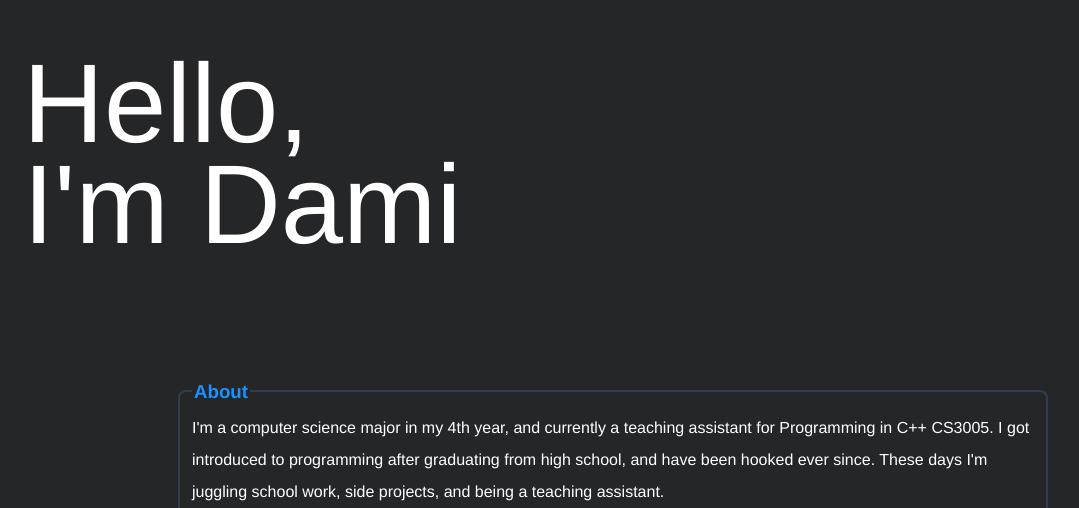
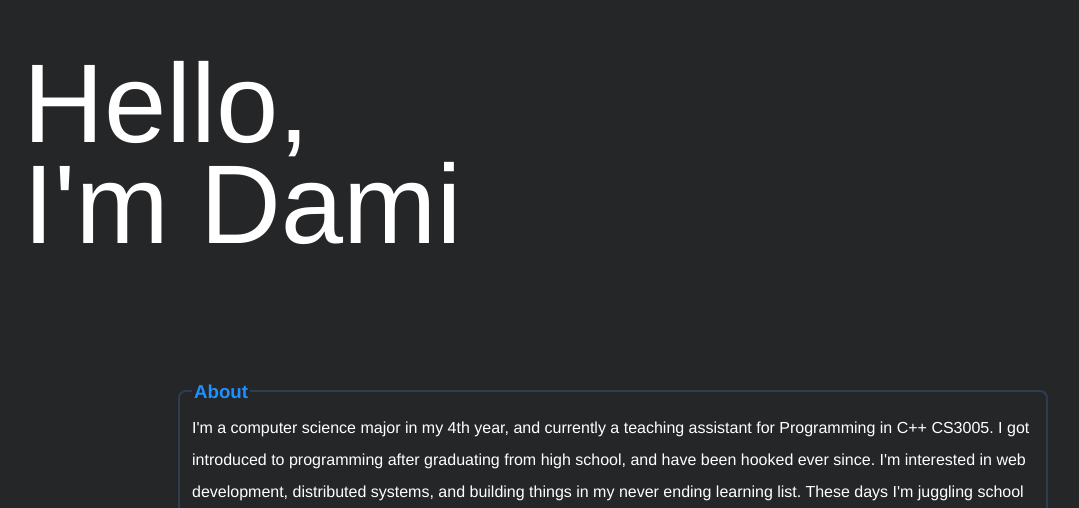
Before and after one commit to Obayanju/my-portfolio, a Vue app: page / in a window 1280 px wide. Shown: the part 444-952 px from the top of the page, without its empty margins (27-1106 px from the left). Built offline with nearby package versions, Linux system fonts and the light colour scheme.

Commit message:
Project title highlights on hover

```diff
--- a/src/App.vue
+++ b/src/App.vue
@@ -39,7 +39,9 @@ export default {
           body: `I'm a computer science major in my 4th year,
           and currently a teaching assistant for Programming
           in C++ CS3005. I got introduced to programming after graduating from high
-          school, and have been hooked ever since. These days I'm juggling school work,
+          school, and have been hooked ever since. I'm interested in web development,
+          distributed systems, and building things in my never ending learning list.
+          These days I'm juggling school work,
            side projects, and being a teaching assistant.`
         },
         {
--- a/src/components/Field.vue
+++ b/src/components/Field.vue
@@ -67,6 +67,10 @@ export default {
 </script>
 
 <style>
+a.title:hover {
+  background-color: #0069ed;
+  color: black;
+}
 .vue {
   background-color: #50fa7b;
 }
```
